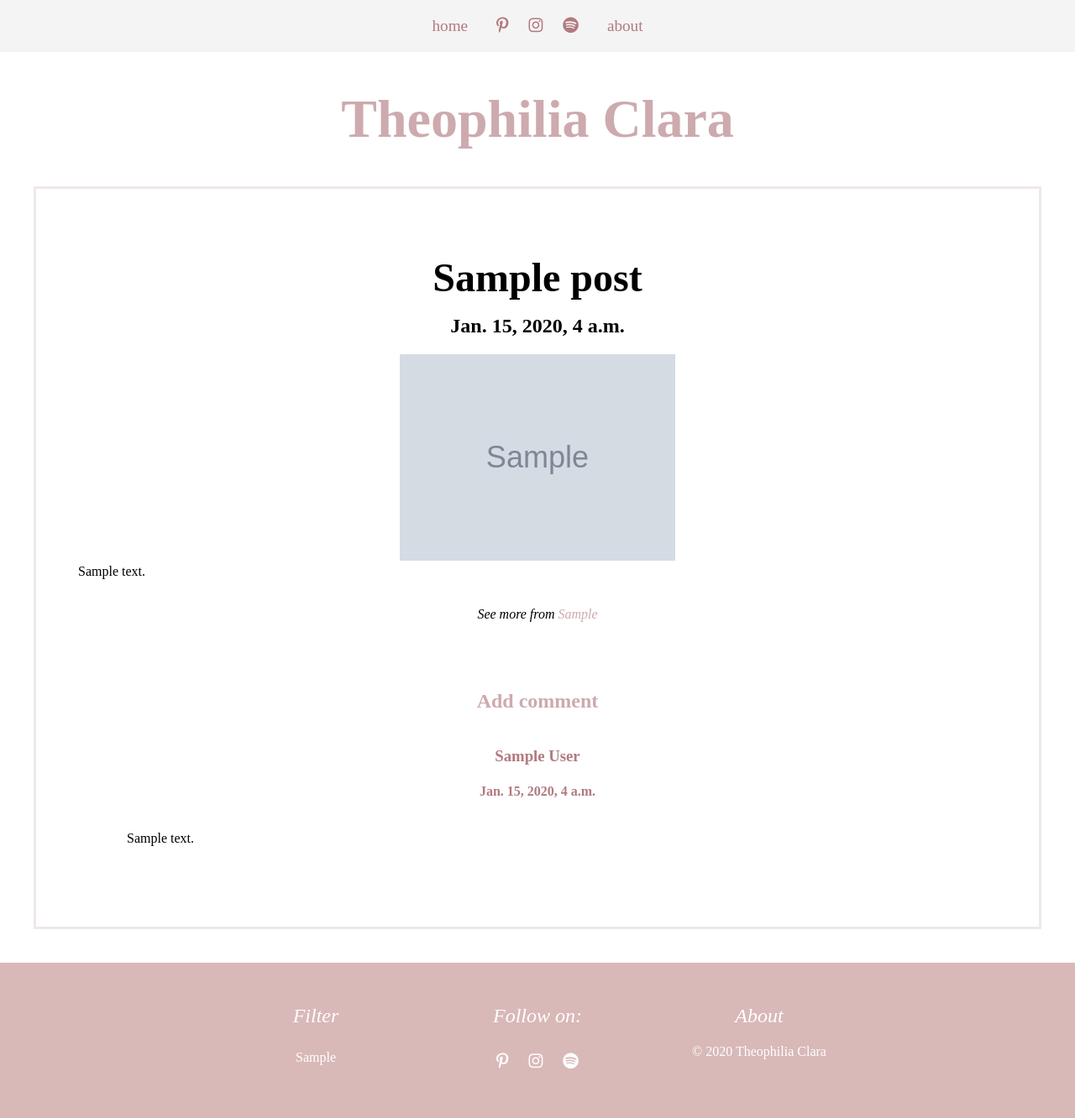
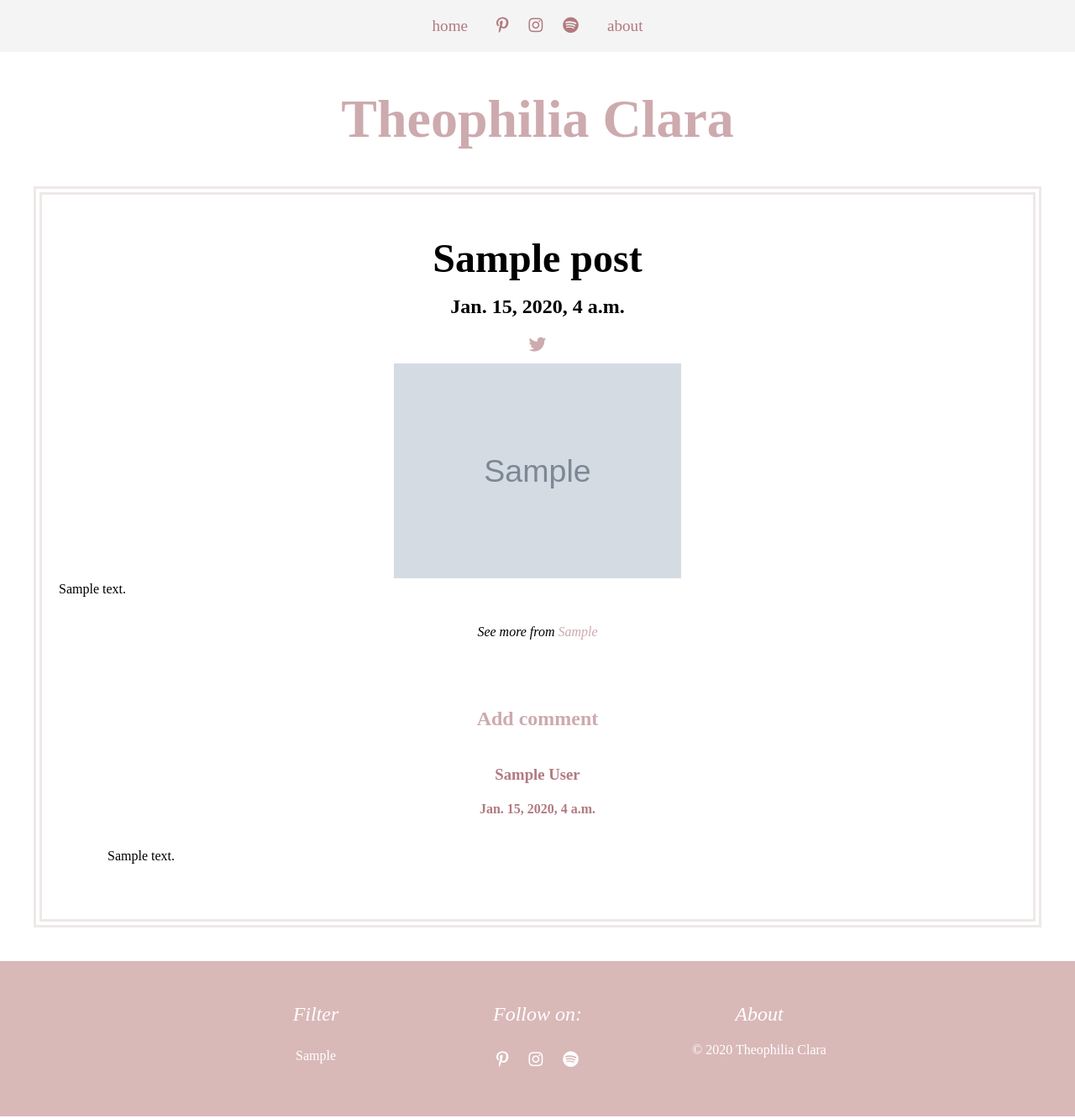
Before and after one commit to thebluelily00/theophiliaclara, a Django app: page /post/1/ in a window 1280 px wide. Shown: the whole page at 84% size. Run offline with Django 3.2, Linux system fonts and the light colour scheme; tables that the repository leaves empty hold one stand-in row (values such as "Sample post"); grey boxes marked "Sample" are stand-in pictures; some libraries are stand-ins or nearby versions; some web fonts are replaced.

Commit message:
added a twitter button and changed some css

```diff
--- a/blog/models.py
+++ b/blog/models.py
@@ -2,8 +2,6 @@ from django.conf import settings
 from django.db import models
 from django.utils import timezone
 from django.utils.safestring import mark_safe
-
-categories = (('style','style'),('life','life'),('entertainment','entertainment'),('food','food'))
 
 class Post(models.Model):
     author = models.ForeignKey(settings.AUTH_USER_MODEL, on_delete=models.CASCADE)
--- a/blog/templates/blog/base.html
+++ b/blog/templates/blog/base.html
@@ -26,6 +26,8 @@
     </script>
   </head>
   <body>
+    <div id="fb-root"></div>
+    <script async defer crossorigin="anonymous" src="https://connect.facebook.net/en_US/sdk.js#xfbml=1&version=v6.0"></script>
     {% if user.is_authenticated %} <!-- add, drafts, log out bar -->
   <div class="top">
     <ul>
@@ -85,8 +87,8 @@
     </div>
   <div id="other"> <!-- not menus -->
     <div id="header">
-    <h1 id="theone">{% block header %}{% endblock %}</h1>
-  </div>
+      <h1 id="theone">{% block header %}{% endblock %}</h1>
+    </div>
     {% block content %} <!-- unique content for each page -->
     {% endblock %}
     <div class="footer"> <!-- 3 sections with links -->
--- a/blog/templates/blog/covid19.html
+++ b/blog/templates/blog/covid19.html
@@ -59,6 +59,7 @@ i{
   bottom:0px;
   left:0px;
   width:100vw;
+  display:none;
 }
 
 .col2{
--- a/blog/templates/blog/post_detail.html
+++ b/blog/templates/blog/post_detail.html
@@ -49,11 +49,21 @@
 }
 
 .p{
-  padding:50px;
+  border:10px double #EFE8E8;
 }
 
 h2{
   text-align:center;
+}
+
+.shareables{
+  text-align:center;
+  font-size:1.3em;
+  padding-bottom:10px;
+}
+
+.fb-share-button{
+  display:inline-block;
 }
 
 {% endblock %}
@@ -69,6 +79,9 @@ h2{
             <h2>{{ post.published_date }}</h2>
           </div>
         {% endif %}
+        <div class="shareables">
+          <a class="twitter-share-button fab fa-twitter" href="https://twitter.com/intent/tweet?text=💫 {{post.title}} -- New post from @theophiliaclara. Read at www.theophiliaclara.com{% url 'post_detail' pk=post.pk %} 💫"></a>
+        </div>
         {% load static %}
         <div class="centt">
           <img src="/media/{{post.photo}}" style="max-width:80%;" class="litness">
@@ -109,7 +122,13 @@ h2{
           {% empty %}
               <p>No comments here yet :(</p>
           {% endfor %}
-        </div>
+        </div></div>
+    <div class="side">
+      <div class="archive">
+
+      </div>
+      <!-- insta -->
+      <!-- pinterest -->
     </div>
     <div class="footer">
 
```
Also changed, not shown: blog/templates/blog/add_comment_to_post.html (+8 -0 lines), media/static/uploads/IMG_20190505_1426281.jpg (added), media/static/uploads/IMG_20190505_1426281_si1Yv9j.jpg (added), media/static/uploads/food.png (added), media/static/uploads/food_707eQ5d.png (added), media/static/uploads/food_FMXrgqW.png (added), media/static/uploads/food_ZpDoKVf.png (added), media/static/uploads/food_xXqGBQQ.png (added), media/static/uploads/food_y8U7cKb.png (added), media/static/uploads/foodicon.png (added), media/static/uploads/foodicon_AjBhWJZ.png (added), media/static/uploads/foodicon_D4NLW8S.png (added), 1 other file.
